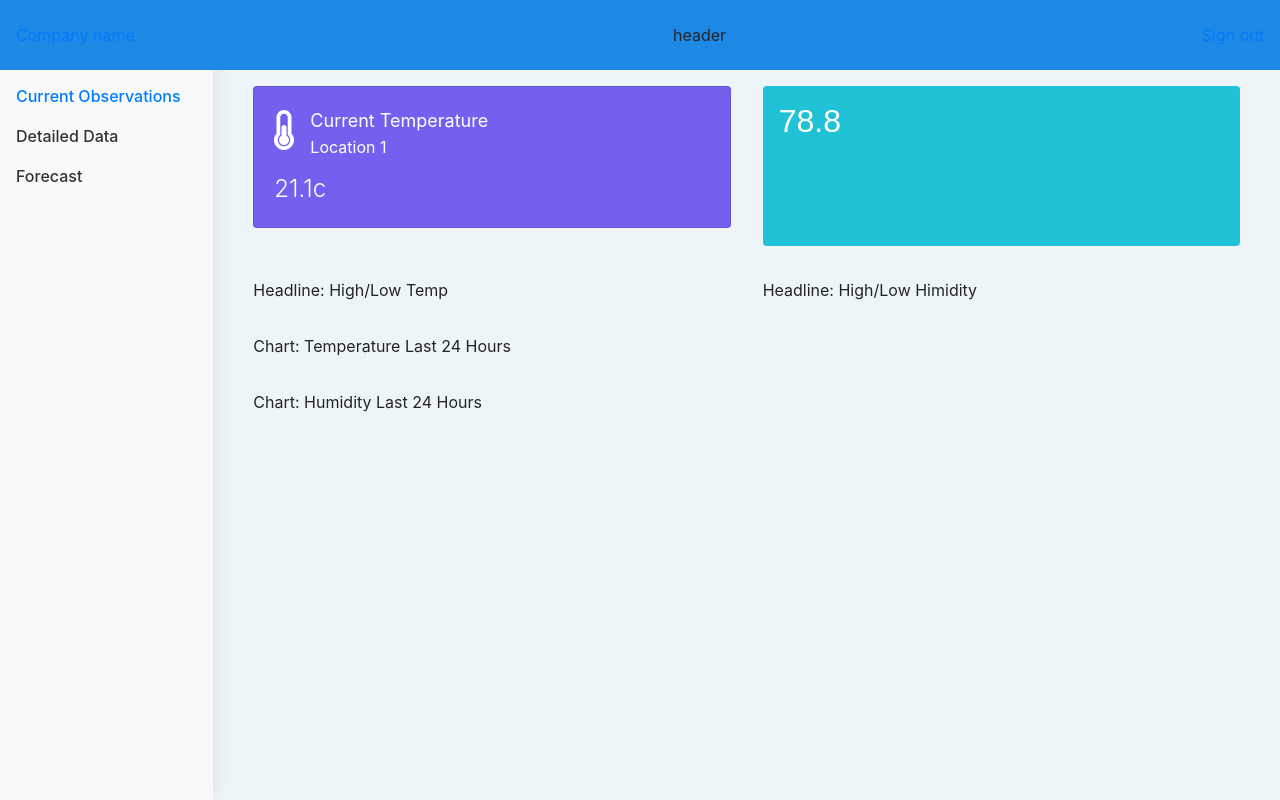
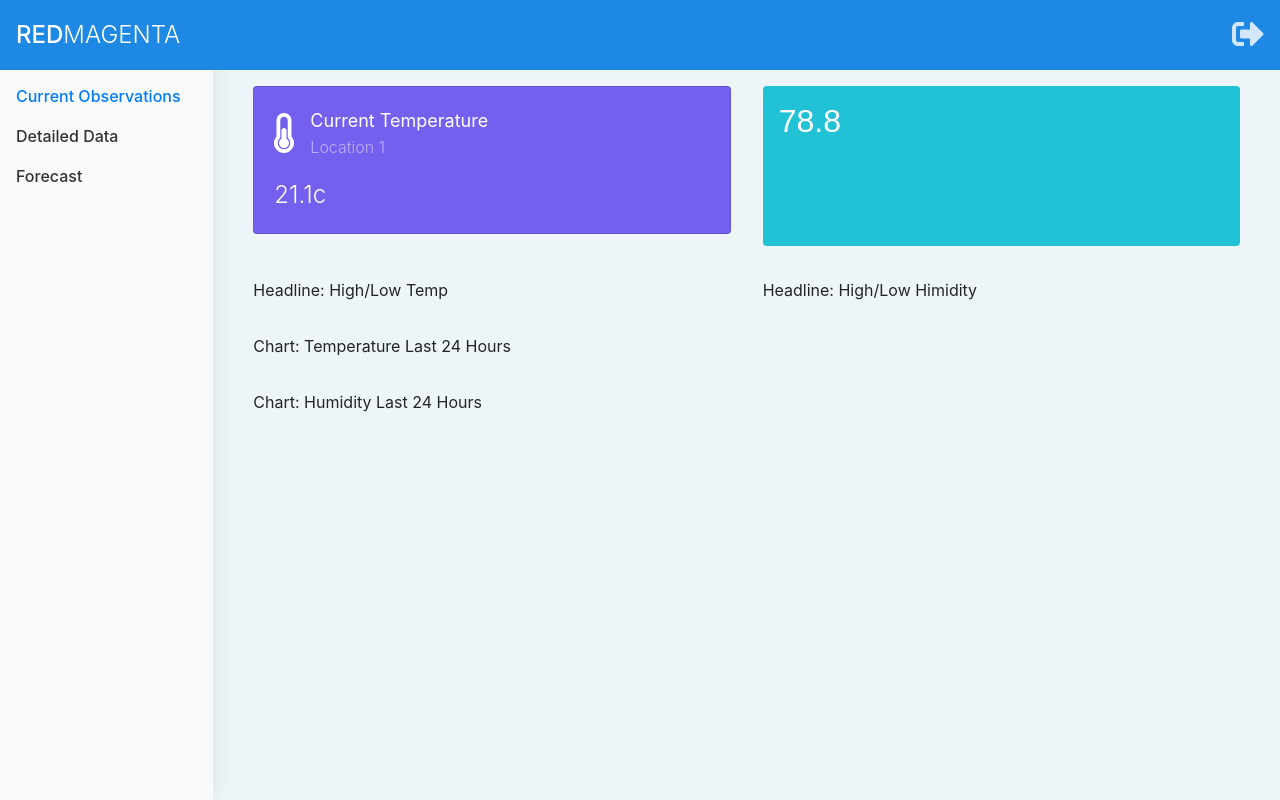
Before and after one commit to vega101/sensorClient, a React (Create React App) app: page / in a window 1280 px wide. Built offline with nearby package versions, Linux system fonts and the light colour scheme.

Commit message:
logo & header updated

```diff
--- a/src/components/CurrentObservationsDashboard/CurrentTemperatureHeadline.tsx
+++ b/src/components/CurrentObservationsDashboard/CurrentTemperatureHeadline.tsx
@@ -27,7 +27,7 @@ class CurrentTemperature  extends Component<Props, State> {
                             </div>
                         </div>
                         <div className="mt-2 row">
-                            <div className="align-self-center col-4 headlinePanelValueWrapper">
+                            <div className="align-self-center headlinePanelValueWrapper">
                                 <span className="headlinePanelValue">21.1c</span>
                             </div>
                         </div>
--- a/src/components/PageHeader.tsx
+++ b/src/components/PageHeader.tsx
@@ -1,5 +1,8 @@
 import React, { Component } from "react";
 import Button from 'react-bootstrap/Button'
+import { FontAwesomeIcon } from '@fortawesome/react-fontawesome'
+import { faBars, faSignOutAlt } from '@fortawesome/free-solid-svg-icons'
+
 //https://stackoverflow.com/questions/29689966/typescript-how-to-define-type-for-a-function-callback-as-any-function-type-no
 //https://stackoverflow.com/questions/47561848/property-value-does-not-exist-on-type-readonly
 export interface Props {
@@ -10,16 +13,26 @@ class PageHeader extends Component<Props, {}> {
 
     render() {
         return <header className="navbar sticky-top flex-md-nowrap p-0 headerBar">
-        <a className="navbar-brand col-md-3 col-lg-2 me-0 px-3" href="http://redmagenta.co.uk/">Company name</a>
-        <Button onClick={this.props.onHandleToggleNavPane} className="navbar-toggler position-absolute d-md-none collapsed" type="button" data-bs-toggle="collapse" data-bs-target="#sidebarMenu" aria-controls="sidebarMenu" aria-expanded="false" aria-label="Toggle navigation">
-          <span className="navbar-toggler-icon"></span>
-        </Button>
+        <a className="navbar-brand me-0 px-3" href="http://redmagenta.co.uk/">
+          <span className="logoFirst">RED</span>
+          <span className="logoSecond">MAGENTA</span>
+          </a>
+        {/* <Button onClick={this.props.onHandleToggleNavPane} className="navbar-toggler position-absolute d-md-none collapsed navMenuButton" type="button" data-bs-toggle="collapse" data-bs-target="#sidebarMenu" aria-controls="sidebarMenu" aria-expanded="false" aria-label="Toggle navigation">
+            <FontAwesomeIcon className="navMenuButtonIcon" icon={faBars} />A
+        </Button> */}
 
-        <span>header</span>
+        {/* <span>header</span> */}
 
         <ul className="navbar-nav px-3">
           <li className="nav-item text-nowrap">
-            <a className="nav-link" href="http://redmagenta.co.uk/">Sign out</a>
+            <a className="nav-link" href="http://redmagenta.co.uk/">
+              <FontAwesomeIcon className="navMenuButtonIcon" icon={faSignOutAlt} size="2x" />
+            </a>
+          </li>
+          <li className="nav-item text-nowrap">
+            <Button onClick={this.props.onHandleToggleNavPane} className="navbar-toggler position-absolute d-md-none collapsed navMenuButton" type="button" data-bs-toggle="collapse" data-bs-target="#sidebarMenu" aria-controls="sidebarMenu" aria-expanded="false" aria-label="Toggle navigation">
+              <FontAwesomeIcon className="navMenuButtonIcon" icon={faBars} />B
+            </Button>
           </li>
         </ul>
       </header>
--- a/src/index.css
+++ b/src/index.css
@@ -104,7 +104,6 @@ code {
   padding-top: .75rem;
   padding-bottom: .75rem;
   font-size: 1rem;
-  background-color:#1e88e5;
   margin-right: 0rem  !important;
 }
 
@@ -185,10 +184,15 @@ code {
 }
 
 .card .card-title {
-  position: relative;
-  font-weight: 400;
-  font-size: 18px;
-  margin-bottom: 7px;
+  position: relative !important;
+  font-weight: 400 !important;
+  font-size: 18px !important;
+  margin-bottom: 7px !important;
+}
+
+.card .card-subtitle {
+  font-weight: 300 !important;
+  margin-bottom: 10px !important;
 }
 
 .headlinePanelValue {
@@ -202,3 +206,27 @@ code {
   padding-left: 15px !important;
   padding-right: 15px !important;
 }
+
+.op-5 {
+  opacity: .5;
+}
+
+.navMenuButton {
+  border: 1px solid #68acff;
+}
+
+.navMenuButtonIcon {
+  color: hsla(0,0%,100%,.8);
+}
+
+.logoFirst {
+  font-size: 1.5rem;
+  font-weight: 500;
+  color: #fff;
+}
+
+.logoSecond {
+  font-size: 1.5rem;
+  font-weight: 300;
+  color: #fff;
+}
```
